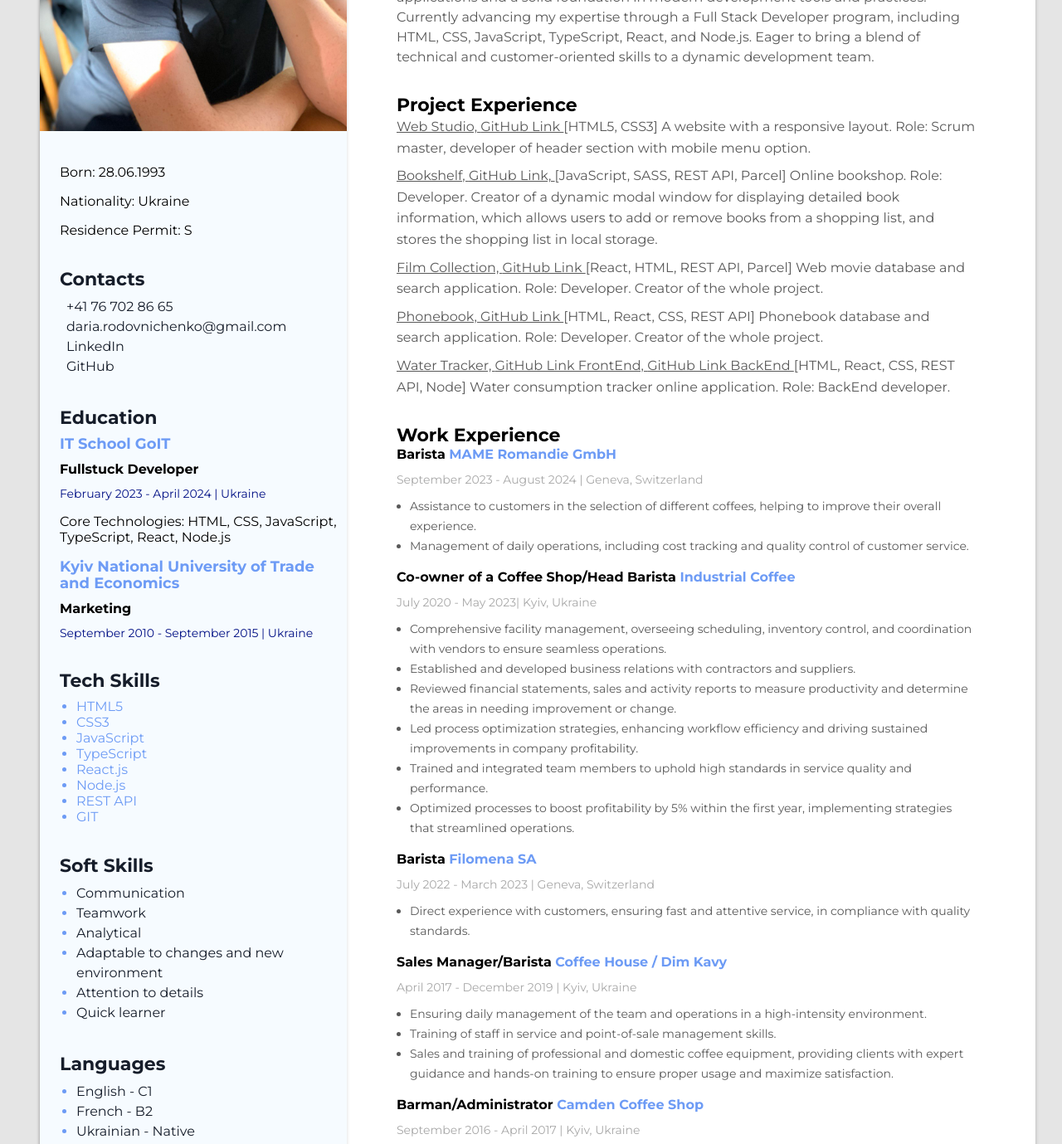
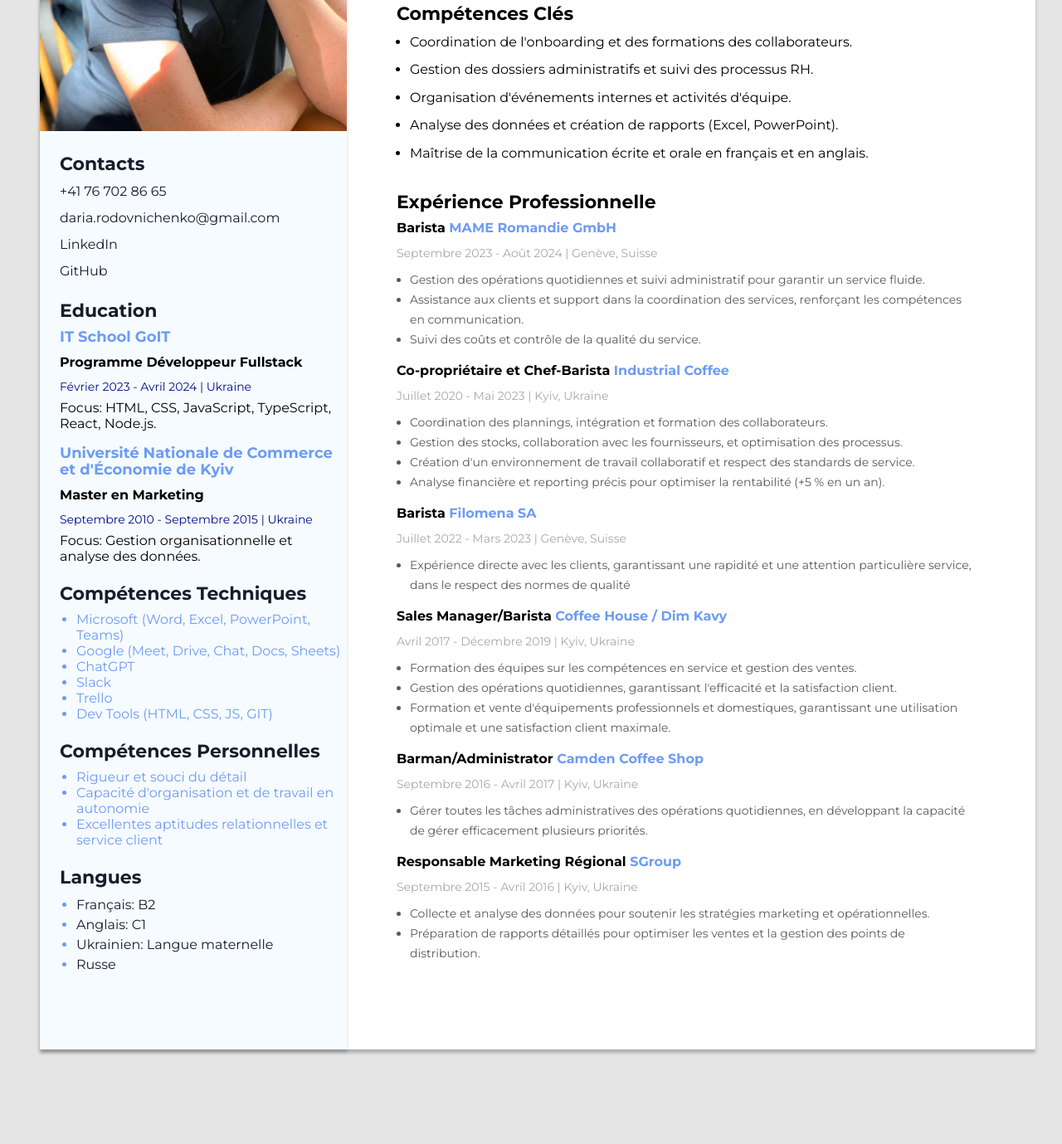
Before and after one commit to DariaRodovnichenko/CV_AA_fr, a plain HTML site: page index.html in a window 1280 px wide. Shown: the part 423-1802 px from the top of the page at 83% size. After the commit the page ends 1736 px from the top, so only its background shows below. Drawn offline with Linux system fonts and the light colour scheme.

Commit message:
fr version

```diff
--- a/css/style.css
+++ b/css/style.css
@@ -40,7 +40,7 @@ a {
   font-size: 22px;
   line-height: 27px;
   color: #000000;
-  margin: 0;
+  margin: 0 0 8px 0;
 }
 
 /* About Me */
@@ -57,7 +57,7 @@ a {
 .my-profession {
   font-style: normal;
   font-weight: 700;
-  font-size: 16px;
+  font-size: 20px;
   line-height: 17px;
   color: #000000;
   margin: 0 0 18px 0;
@@ -95,7 +95,7 @@ a {
   color: var(--primary-color);
 }
 
-.project-item-link:hover {
+/* .project-item-link:hover {
   color: #6d9bf5;
   text-decoration: underline;
 }
@@ -103,12 +103,11 @@ a {
 .project-item-link:focus {
   color: #ff00a6;
   text-decoration: underline;
-}
+} */
 
 .project-list {
-  padding: 0;
-  margin: 0;
-  list-style: none;
+  padding: 0 0 0 16px;
+  margin: 8px 0 0 0;
 }
 
 .project-item:not(:last-child) {
@@ -194,17 +193,17 @@ a {
 
 /* Contacts */
 
-.contacts-type {
+/* .contacts-type {
   font-style: normal;
   font-weight: 700;
   font-size: 14px;
   line-height: 24px;
   color: #161d2a;
   margin-right: 8px;
-}
+} */
 
 .contacts-item {
-  margin: 0;
+  margin: 0 0 8px 0;
 }
 
 .contacts-number:hover,
@@ -239,8 +238,7 @@ a {
 .tech-skills-container,
 .soft-skills-container,
 .languages-container {
-  margin-top: 36px;
-  margin-left: 24px;
+  margin: 20px 4px 0 24px;
 }
 
 .sidebar-title {
@@ -278,6 +276,11 @@ a {
   font-size: 14px;
   line-height: 15px;
   color: #000f84;
+  margin-bottom: 8px;
+}
+
+.education-details {
+  margin: 0 0 16px 0;
 }
 
 /* Skills */
--- a/index.html
+++ b/index.html
@@ -1,5 +1,5 @@
 <!DOCTYPE html>
-<html lang="en">
+<html lang="fr">
   <head>
     <meta charset="UTF-8" />
     <meta http-equiv="X-UA-Compatible" content="IE=edge" />
@@ -24,17 +24,20 @@
         <!-- About Me -->
         <div class="about-me-container">
           <h1 class="my-name">Daria Rodovnichenko</h1>
-          <h2 class="my-profession">Junior Front-End Developer</h2>
+          <h2 class="my-profession">
+            Professionnelle Administrative | Support RH
+          </h2>
           <p class="my-summary">
-            Over 7 years in customer service and business operations,
-            complemented by recent studies in full stack web development.
-            Passionate about combining strong analytical, management, and
-            technical skills to create innovative user-focused applications.
-            Actively seeking opportunities to leverage my skills in a
-            collaborative and growth-oriented environment.
+            Professionnelle administrative expérimentée avec plus de 7 ans
+            d'expérience en gestion d'équipe, optimisation des processus et
+            service client. Réussites prouvées dans la coordination des tâches
+            administratives, la formation des collaborateurs et la gestion des
+            opérations quotidiennes dans des environnements dynamiques.
+            Passionnée par le développement d'environnements de travail positifs
+            et lamélioration des processus administratifs.
           </p>
 
-          <p class="my-descr">
+          <!-- <p class="my-descr">
             Junior Front-End Developer with hands-on experience in creating
             responsive web applications and a solid foundation in modern
             development tools and practices. Currently advancing my expertise
@@ -42,107 +45,35 @@
             JavaScript, TypeScript, React, and Node.js. Eager to bring a blend
             of technical and customer-oriented skills to a dynamic development
             team.
-          </p>
+          </p> -->
         </div>
 
         <!-- My Projects -->
         <div class="projects-container">
-          <h3 class="main-content-title">Project Experience</h3>
+          <h3 class="main-content-title">Compétences Clés</h3>
           <ul class="project-list">
             <li class="project-item">
-              <a
-                href="https://kilsor.github.io/team-project//"
-                class="project-item-link"
-                >Web Studio,
-              </a>
-              <a
-                href="https://github.com/Kilsor/team-project"
-                class="project-item-link"
-                >GitHub Link
-              </a>
-              <span class="project-item-descr">
-                [HTML5, CSS3] A website with a responsive layout. Role: Scrum
-                master, developer of header section with mobile menu option.
-              </span>
+              Coordination de l'onboarding et des formations des collaborateurs.
             </li>
             <li class="project-item">
-              <a
-                href="https://yurchykyur.github.io/project-stephen-js/"
-                class="project-item-link"
-                >Bookshelf,
-              </a>
-              <a
-                href="https://github.com/yurchykyur/project-stephen-js"
-                class="project-item-link"
-                >GitHub Link,
-              </a>
-              <span class="project-item-descr">
-                [JavaScript, SASS, REST API, Parcel] Online bookshop. Role:
-                Developer. Creator of a dynamic modal window for displaying
-                detailed book information, which allows users to add or remove
-                books from a shopping list, and stores the shopping list in
-                local storage.</span
-              >
+              Gestion des dossiers administratifs et suivi des processus RH.
             </li>
             <li class="project-item">
-              <a
-                href="https://dariarodovnichenko.github.io/goit-react-hw-05-movies/"
-                class="project-item-link"
-                >Film Collection,
-              </a>
-              <a
-                href="https://github.com/DariaRodovnichenko/goit-react-hw-05-movies"
-                class="project-item-link"
-                >GitHub Link
-              </a>
-              <span class="project-item-descr">
-                [React, HTML, REST API, Parcel] Web movie database and search
-                application. Role: Developer. Creator of the whole project.
-              </span>
+              Organisation d'événements internes et activités d'équipe.
             </li>
             <li class="project-item">
-              <a
-                href="https://dariarodovnichenko.github.io/goit-react-hw-08-phonebook/"
-                class="project-item-link"
-                >Phonebook,
-              </a>
-              <a
-                href="https://github.com/DariaRodovnichenko/goit-react-hw-08-phonebook"
-                class="project-item-link"
-                >GitHub Link
-              </a>
-              <span class="project-item-descr">
-                [HTML, React, CSS, REST API] Phonebook database and search
-                application. Role: Developer. Creator of the whole project.
-              </span>
+              Analyse des données et création de rapports (Excel, PowerPoint).
             </li>
             <li class="project-item">
-              <a
-                href="https://avk9.github.io/water_reacT/welcome"
-                class="project-item-link"
-                >Water Tracker,
-              </a>
-              <a
-                href="https://github.com/AVK9/water_reacT"
-                class="project-item-link"
-                >GitHub Link FrontEnd,
-              </a>
-              <a
-                href="https://github.com/DariaRodovnichenko/water_backend"
-                class="project-item-link"
-                >GitHub Link BackEnd
-              </a>
-              <span class="project-item-descr">
-                [HTML, React, CSS, REST API, Node] Water consumption tracker
-                online application. Role: BackEnd developer.
-              </span>
+              Maîtrise de la communication écrite et orale en français et en
+              anglais.
             </li>
           </ul>
         </div>
 
         <!-- Work Experience -->
         <div class="work-experience-container">
-          <h3 class="main-content-title">Work Experience</h3>
+          <h3 class="main-content-title">Expérience Professionnelle</h3>
 
           <!-- Company 1 -->
           <div class="work-experience-place">
@@ -151,16 +82,19 @@
               <span class="work-experience-company">MAME Romandie GmbH</span>
             </h4>
             <p class="work-period">
-              September 2023 - August 2024 | Geneva, Switzerland
+              Septembre 2023 - Août 2024 | Genève, Suisse
             </p>
             <ul class="work-duties-list">
               <li class="work-duties">
-                Assistance to customers in the selection of different coffees,
-                helping to improve their overall experience.
+                Gestion des opérations quotidiennes et suivi administratif pour
+                garantir un service fluide.
               </li>
               <li class="work-duties">
-                Management of daily operations, including cost tracking and
-                quality control of customer service.
+                Assistance aux clients et support dans la coordination des
+                services, renforçant les compétences en communication.
+              </li>
+              <li class="work-duties">
+                Suivi des coûts et contrôle de la qualité du service.
               </li>
             </ul>
           </div>
@@ -168,37 +102,26 @@
           <!-- Company 2 -->
           <div class="work-experience-place">
             <h4 class="work-experience-position">
-              Co-owner of a Coffee Shop/Head Barista
+              Co-propriétaire et Chef-Barista
               <span class="work-experience-company">Industrial Coffee</span>
             </h4>
-            <p class="work-period">July 2020 - May 2023| Kyiv, Ukraine</p>
+            <p class="work-period">Juillet 2020 - Mai 2023 | Kyiv, Ukraine</p>
             <ul class="work-duties-list">
               <li class="work-duties">
-                Comprehensive facility management, overseeing scheduling,
-                inventory control, and coordination with vendors to ensure
-                seamless operations.
+                Coordination des plannings, intégration et formation des
+                collaborateurs.
               </li>
               <li class="work-duties">
-                Established and developed business relations with contractors
-                and suppliers.
+                Gestion des stocks, collaboration avec les fournisseurs, et
+                optimisation des processus.
               </li>
               <li class="work-duties">
-                Reviewed financial statements, sales and activity reports to
-                measure productivity and determine the areas in needing
-                improvement or change.
+                Création d'un environnement de travail collaboratif et respect
+                des standards de service.
               </li>
               <li class="work-duties">
-                Led process optimization strategies, enhancing workflow
-                efficiency and driving sustained improvements in company
-                profitability.
-              </li>
-              <li class="work-duties">
-                Trained and integrated team members to uphold high standards in
-                service quality and performance.
-              </li>
-              <li class="work-duties">
-                Optimized processes to boost profitability by 5% within the
-                first year, implementing strategies that streamlined operations.
+                Analyse financière et reporting précis pour optimiser la
+                rentabilité (+5 % en un an).
               </li>
             </ul>
           </div>
@@ -209,13 +132,12 @@
               Barista
               <span class="work-experience-company">Filomena SA</span>
             </h4>
-            <p class="work-period">
-              July 2022 - March 2023 | Geneva, Switzerland
-            </p>
+            <p class="work-period">Juillet 2022 - Mars 2023 | Genève, Suisse</p>
             <ul class="work-duties-list">
               <li class="work-duties">
-                Direct experience with customers, ensuring fast and attentive
-                service, in compliance with quality standards.
+                Expérience directe avec les clients, garantissant une rapidité
+                et une attention particulière service, dans le respect des
+                normes de qualité
               </li>
             </ul>
           </div>
@@ -229,21 +151,21 @@
               >
             </h4>
             <p class="work-period">
-              April 2017 - December 2019 | Kyiv, Ukraine
+              Avril 2017 - Décembre 2019 | Kyiv, Ukraine
             </p>
             <ul class="work-duties-list">
               <li class="work-duties">
-                Ensuring daily management of the team and operations in a
-                high-intensity environment.
+                Formation des équipes sur les compétences en service et gestion
+                des ventes.
               </li>
               <li class="work-duties">
-                Training of staff in service and point-of-sale management
-                skills.
+                Gestion des opérations quotidiennes, garantissant l'efficacité
+                et la satisfaction client.
               </li>
               <li class="work-duties">
-                Sales and training of professional and domestic coffee
-                equipment, providing clients with expert guidance and hands-on
-                training to ensure proper usage and maximize satisfaction.
+                Formation et vente d'équipements professionnels et domestiques,
+                garantissant une utilisation optimale et une satisfaction client
+                maximale.
               </li>
             </ul>
           </div>
@@ -255,12 +177,13 @@
               <span class="work-experience-company">Camden Coffee Shop</span>
             </h4>
             <p class="work-period">
-              September 2016 - April 2017 | Kyiv, Ukraine
+              Septembre 2016 - Avril 2017 | Kyiv, Ukraine
             </p>
             <ul class="work-duties-list">
               <li class="work-duties">
-                Manage all administrative tasks of daily operations, developing
-                the ability to effectively manage multiple priorities.
+                Gérer toutes les tâches administratives des opérations
+                quotidiennes, en développant la capacité de gérer efficacement
+                plusieurs priorités.
               </li>
             </ul>
           </div>
@@ -268,20 +191,20 @@
           <!-- Company 6 -->
           <div class="work-experience-place">
             <h4 class="work-experience-position">
-              Regional Marketing Manager
+              Responsable Marketing Régional
               <span class="work-experience-company">SGroup</span>
             </h4>
             <p class="work-period">
-              September 2015 - April 2016 | Kyiv, Ukraine
+              Septembre 2015 - Avril 2016 | Kyiv, Ukraine
             </p>
             <ul class="work-duties-list">
               <li class="work-duties">
-                Collect and analyze marketing data on the company's products and
-                items.
+                Collecte et analyse des données pour soutenir les stratégies
+                marketing et opérationnelles.
               </li>
               <li class="work-duties">
-                Develop and maintain comparative tables of merchandise sales by
-                distribution points.
+                Préparation de rapports détaillés pour optimiser les ventes et
+                la gestion des points de distribution.
               </li>
             </ul>
           </div>
@@ -298,23 +221,21 @@
         />
 
         <!-- Info -->
-        <div class="info-container">
-          <p>Born: 28.06.1993</p>
-          <p>Nationality: Ukraine</p>
-          <p>Residence Permit: S</p>
-        </div>
+        <!-- <div class="info-container">
+          <p>Née: 28.06.1993</p>
+          <p>Nationalité: Ukraine</p>
+          <p>Permis de séjour: S</p>
+        </div> -->
 
         <!-- Contacts -->
         <div class="contacts-container">
           <h3 class="sidebar-title">Contacts</h3>
           <p class="contacts-item">
-            <span class="contacts-type"></span>
             <a href="tel:+41767028665" class="contacts-number"
               >+41 76 702 86 65</a
             >
           </p>
           <p class="contacts-item">
-            <span class="contacts-type"></span>
             <a
               href="mailto:daria.rodovnichenko@gmail.com"
               class="contacts-email"
@@ -322,7 +243,6 @@
             >
           </p>
           <p class="contacts-item">
-            <span class="contacts-type"></span>
             <a
               href="https://www.linkedin.com/in/daria-rodovnichenko/"
               class="contacts-email"
@@ -330,7 +250,6 @@
             >
           </p>
           <p class="contacts-item">
-            <span class="contacts-type"></span>
             <a
               href="https://github.com/DariaRodovnichenko"
               class="contacts-email"
@@ -343,77 +262,72 @@
         <div class="education-container">
           <h3 class="sidebar-title">Education</h3>
           <h4 class="education-university">IT School GoIT</h4>
-          <h5 class="education-specialization">Fullstuck Developer</h5>
-          <p class="education-period">February 2023 - April 2024 | Ukraine</p>
+          <h5 class="education-specialization">
+            Programme Développeur Fullstack
+          </h5>
+          <p class="education-period">Février 2023 - Avril 2024 | Ukraine</p>
           <p class="education-details">
-            Core Technologies: HTML, CSS, JavaScript, TypeScript, React, Node.js
+            Focus: HTML, CSS, JavaScript, TypeScript, React, Node.js.
           </p>
+
           <h4 class="education-university">
-            Kyiv National University of Trade and Economics
+            Université Nationale de Commerce et d'Économie de Kyiv
           </h4>
-          <h5 class="education-specialization">Marketing</h5>
+          <h5 class="education-specialization">Master en Marketing</h5>
           <p class="education-period">
-            September 2010 - September 2015 | Ukraine
+            Septembre 2010 - Septembre 2015 | Ukraine
+          </p>
+          <p class="education-details">
+            Focus: Gestion organisationnelle et analyse des données.
           </p>
         </div>
 
         <!-- Tech Skills -->
         <div class="tech-skills-container">
-          <h3 class="sidebar-title">Tech Skills</h3>
+          <h3 class="sidebar-title">Compétences Techniques</h3>
           <ul class="skills-list">
-            <li class="skills-list-item">HTML5</li>
-            <li class="skills-list-item">CSS3</li>
-            <li class="skills-list-item">JavaScript</li>
-            <li class="skills-list-item">TypeScript</li>
-            <li class="skills-list-item">React.js</li>
-            <li class="skills-list-item">Node.js</li>
-            <li class="skills-list-item">REST API</li>
-            <li class="skills-list-item">GIT</li>
+            <li class="skills-list-item">
+              Microsoft (Word, Excel, PowerPoint, Teams)
+            </li>
+            <li class="skills-list-item">
+              Google (Meet, Drive, Chat, Docs, Sheets)
+            </li>
+            <li class="skills-list-item">ChatGPT</li>
+            <li class="skills-list-item">Slack</li>
+            <li class="skills-list-item">Trello</li>
+            <li class="skills-list-item">Dev Tools (HTML, CSS, JS, GIT)</li>
           </ul>
         </div>
 
         <!-- Soft Skills -->
         <div class="soft-skills-container">
-          <h3 class="sidebar-title">Soft Skills</h3>
+          <h3 class="sidebar-title">Compétences Personnelles</h3>
           <ul class="skills-list">
+            <li class="skills-list-item">Rigueur et souci du détail</li>
             <li class="skills-list-item">
-              <span class="skills-list-text">Communication</span>
+              Capacité d'organisation et de travail en autonomie
             </li>
             <li class="skills-list-item">
-              <span class="skills-list-text">Teamwork</span>
-            </li>
-            <li class="skills-list-item">
-              <span class="skills-list-text">Analytical</span>
-            </li>
-            <li class="skills-list-item">
-              <span class="skills-list-text"
-                >Adaptable to changes and new environment</span
-              >
-            </li>
-            <li class="skills-list-item">
-              <span class="skills-list-text">Attention to details</span>
-            </li>
-            <li class="skills-list-item">
-              <span class="skills-list-text">Quick learner</span>
+              Excellentes aptitudes relationnelles et service client
             </li>
           </ul>
         </div>
 
         <!-- Languages -->
         <div class="languages-container">
-          <h3 class="sidebar-title">Languages</h3>
+          <h3 class="sidebar-title">Langues</h3>
           <ul class="skills-list">
             <li class="skills-list-item">
-              <span class="skills-list-text">English - C1</span>
+              <span class="skills-list-text">Français: B2</span>
             </li>
             <li class="skills-list-item">
-              <span class="skills-list-text">French - B2</span>
+              <span class="skills-list-text">Anglais: C1</span>
             </li>
             <li class="skills-list-item">
-              <span class="skills-list-text">Ukrainian - Native</span>
+              <span class="skills-list-text">Ukrainien: Langue maternelle</span>
             </li>
             <li class="skills-list-item">
-              <span class="skills-list-text">Russian - Native</span>
+              <span class="skills-list-text">Russe</span>
             </li>
           </ul>
         </div>
```
